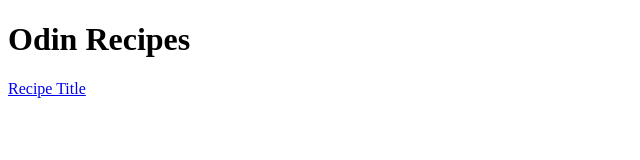
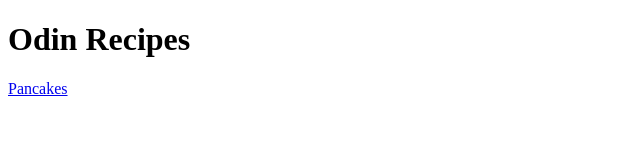
Before and after one commit to lmzo46/odin-recipes, a plain HTML site: page index.html in a window 1280 px wide. Shown: the full height of the page, 0-640 px from the left. Drawn offline with Linux system fonts and the light colour scheme.

Commit message:
fixed title in index.html

```diff
--- a/index.html
+++ b/index.html
@@ -7,6 +7,6 @@
 </head>
 <body>
     <h1>Odin Recipes</h1>
-    <a href="recipes/pancakes.html">Recipe Title</a>
+    <a href="recipes/pancakes.html">Pancakes</a>
 </body>
 </html>
```
